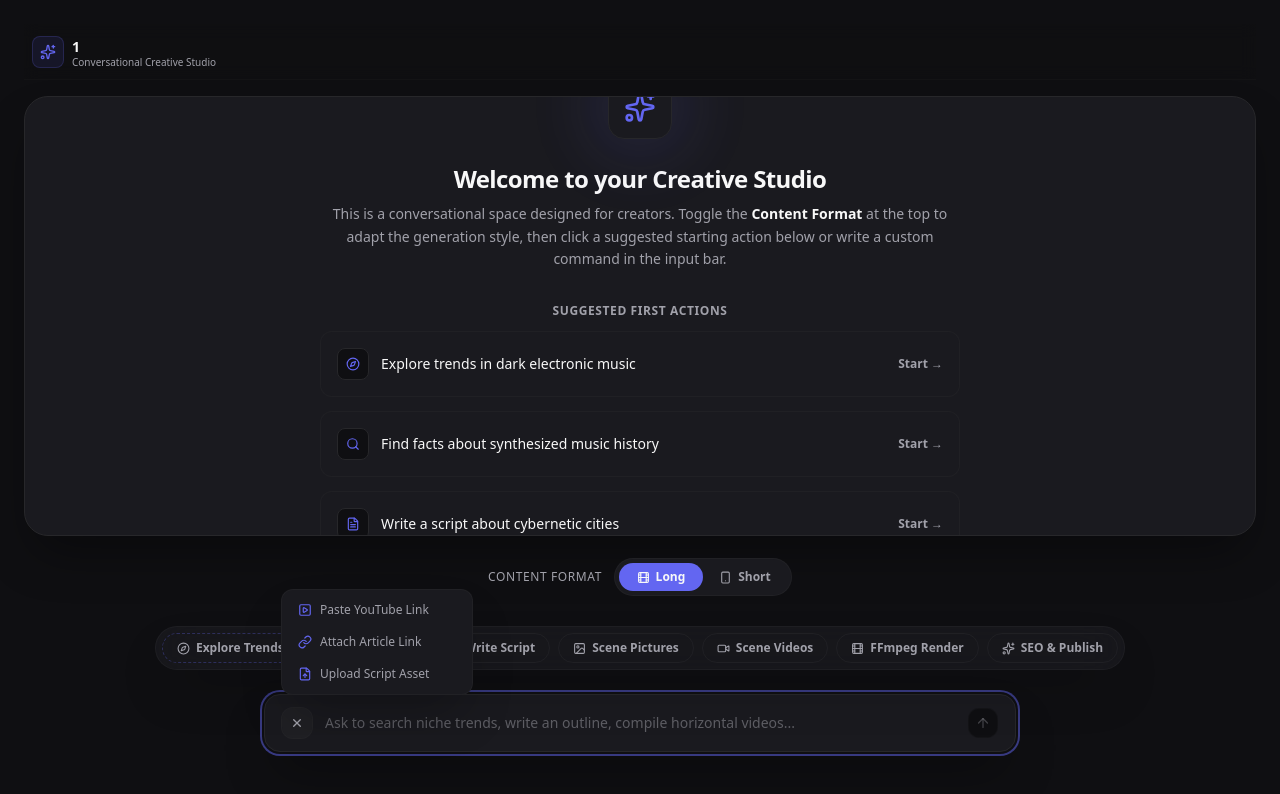
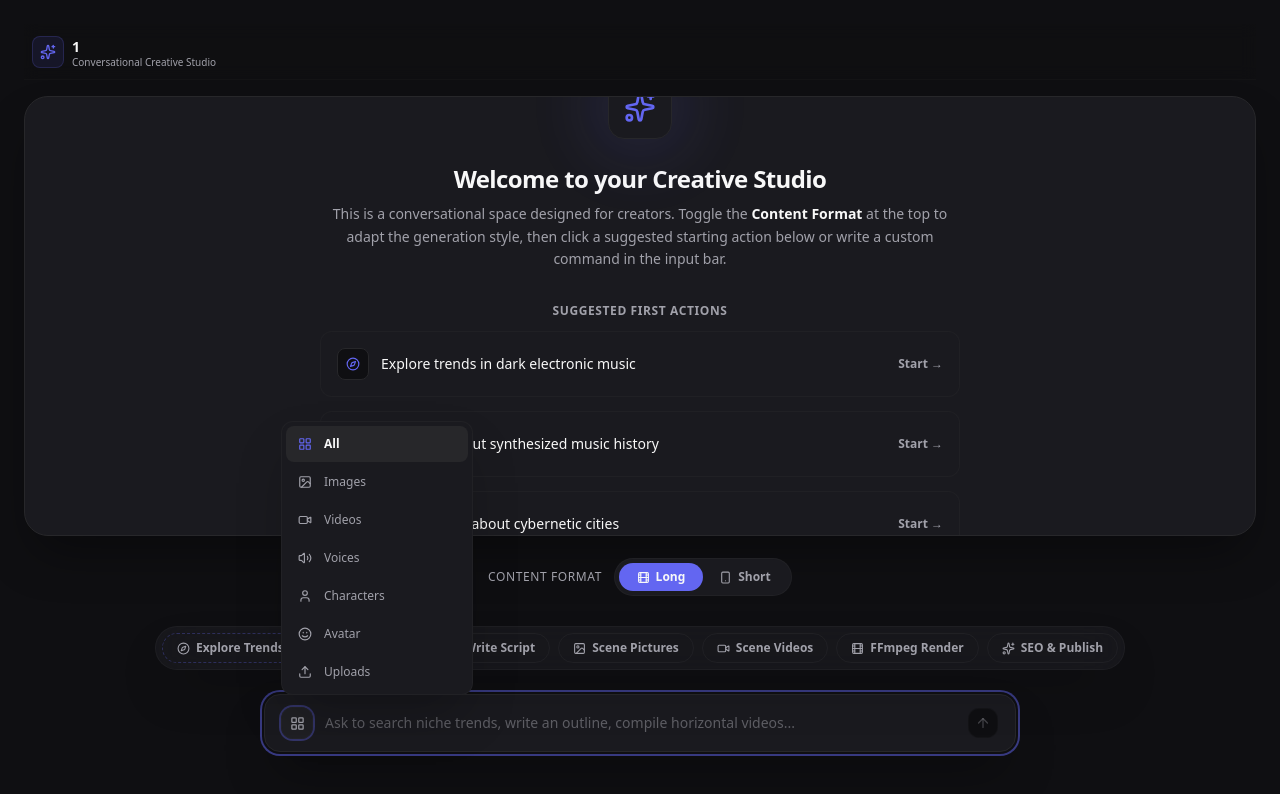
Before and after one commit to 21Teemo/creator-copilot, a Next.js app in the folder frontend/: page /projects/1 in a window 1280 px wide. Both pictures are taken after a click on the button 297 px from the left and 723 px from the top of the page. Shown: the top 794 px of the page. Built offline with nearby package versions, Linux system fonts and the light colour scheme.

Commit message:
Replace input bar attach dropdown with search filter categories All, Images, Videos, Voices, Characters, Avatar, Uploads

```diff
--- a/frontend/src/components/studio/PromptInputBar.tsx
+++ b/frontend/src/components/studio/PromptInputBar.tsx
@@ -2,28 +2,49 @@
 
 import React, { useState, useEffect, useRef } from "react";
 import { useProjectStore } from "@/stores/useProjectStore";
-import { Plus, ArrowUp, Link, FileUp, SquarePlay } from "lucide-react";
+import { ArrowUp, LayoutGrid, Image as ImageIcon, Video, Volume2, User, Smile, Upload } from "lucide-react";
 
 interface PromptInputBarProps {
   onSubmit: (prompt: string) => void;
   disabled?: boolean;
 }
 
+const CATEGORIES = [
+  { id: "all", label: "All", icon: LayoutGrid, placeholder: "Ask to search niche trends, write an outline..." },
+  { id: "images", label: "Images", icon: ImageIcon, placeholder: "Describe the image or cover art you want to generate..." },
+  { id: "videos", label: "Videos", icon: Video, placeholder: "Describe the video clip or storyboard scene to generate..." },
+  { id: "voices", label: "Voices", icon: Volume2, placeholder: "Describe the voiceover narration style or enter script lines..." },
+  { id: "characters", label: "Characters", icon: User, placeholder: "Describe characters or character visual styling..." },
+  { id: "avatar", label: "Avatar", icon: Smile, placeholder: "Customize avatar styling, poses, or expressions..." },
+  { id: "uploads", label: "Uploads", icon: Upload, placeholder: "Upload or search your assets and source files..." },
+];
+
 export default function PromptInputBar({ onSubmit, disabled }: PromptInputBarProps) {
   const [prompt, setPrompt] = useState("");
   const [showAttachMenu, setShowAttachMenu] = useState(false);
+  const [activeCategory, setActiveCategory] = useState("all");
   const contentFormat = useProjectStore((state) => state.contentFormat);
   const menuRef = useRef<HTMLDivElement>(null);
 
-  const placeholderText =
-    contentFormat === "short"
+  const getPlaceholderText = () => {
+    if (activeCategory !== "all") {
+      const cat = CATEGORIES.find((c) => c.id === activeCategory);
+      return cat ? cat.placeholder : "";
+    }
+    return contentFormat === "short"
       ? "Ask to design a viral hook, write a script, generate Short scenes..."
       : "Ask to search niche trends, write an outline, compile horizontal videos...";
+  };
 
   const handleSend = (e?: React.FormEvent) => {
     e?.preventDefault();
     if (!prompt.trim() || disabled) return;
-    onSubmit(prompt.trim());
+
+    let finalPrompt = prompt.trim();
+    if (activeCategory !== "all") {
+      finalPrompt = `[Category: ${activeCategory}] ${finalPrompt}`;
+    }
+    onSubmit(finalPrompt);
     setPrompt("");
   };
 
@@ -41,9 +62,7 @@ export default function PromptInputBar({ onSubmit, disabled }: PromptInputBarPro
     return () => window.removeEventListener("click", handleClose);
   }, [showAttachMenu]);
 
-  const handleAttachOption = (option: string) => {
-    setPrompt((prev) => `${prev} [Attachment: ${option}]`);
-  };
+  const ActiveIcon = CATEGORIES.find((c) => c.id === activeCategory)?.icon || LayoutGrid;
 
   return (
     <div className="w-full max-w-3xl mx-auto mb-6 shrink-0 relative px-2">
@@ -51,7 +70,7 @@ export default function PromptInputBar({ onSubmit, disabled }: PromptInputBarPro
         onSubmit={handleSend}
         className="flex items-center gap-3 bg-studio-surface border border-studio-border rounded-2xl px-4 py-3 shadow-studio focus-within:ring-2 focus-within:ring-accent/50 focus-within:ring-offset-2 focus-within:ring-offset-studio-bg transition-all duration-300"
       >
-        {/* Attachment "+" Menu Button */}
+        {/* Attachment Filter Menu Button */}
         <div ref={menuRef} className="relative shrink-0">
           <button
             type="button"
@@ -60,39 +79,37 @@ export default function PromptInputBar({ onSubmit, disabled }: PromptInputBarPro
               setShowAttachMenu(!showAttachMenu);
             }}
             className={`w-8 h-8 rounded-xl flex items-center justify-center bg-studio-bg hover:bg-studio-border text-studio-text-secondary hover:text-studio-text-primary border border-studio-border/60 transition-all cursor-pointer ${
-              showAttachMenu ? "bg-studio-border/50 text-studio-text-primary" : ""
+              showAttachMenu ? "bg-studio-border/50 text-studio-text-primary ring-2 ring-accent/35" : ""
             }`}
           >
-            <Plus size={16} className={`transition-transform duration-200 ${showAttachMenu ? "rotate-45" : ""}`} />
+            <ActiveIcon size={15} />
           </button>
 
           {/* Attachment Dropdown */}
           {showAttachMenu && (
-            <div className="absolute bottom-11 left-0 w-48 rounded-xl bg-studio-surface border border-studio-border/60 shadow-2xl p-1 z-50 animate-fade-in">
-              <button
-                type="button"
-                onClick={() => handleAttachOption("YouTube Video Link")}
-                className="w-full flex items-center gap-2 px-3 py-2 rounded-lg text-left text-xs text-studio-text-secondary hover:text-studio-text-primary hover:bg-studio-bg transition-colors cursor-pointer"
-              >
-                <SquarePlay size={14} className="text-accent" />
-                Paste YouTube Link
-              </button>
-              <button
-                type="button"
-                onClick={() => handleAttachOption("Research Document URL")}
-                className="w-full flex items-center gap-2 px-3 py-2 rounded-lg text-left text-xs text-studio-text-secondary hover:text-studio-text-primary hover:bg-studio-bg transition-colors cursor-pointer"
-              >
-                <Link size={14} className="text-accent" />
-                Attach Article Link
-              </button>
-              <button
-                type="button"
-                onClick={() => handleAttachOption("Local File Script")}
-                className="w-full flex items-center gap-2 px-3 py-2 rounded-lg text-left text-xs text-studio-text-secondary hover:text-studio-text-primary hover:bg-studio-bg transition-colors cursor-pointer"
-              >
-                <FileUp size={14} className="text-accent" />
-                Upload Script Asset
-              </button>
+            <div className="absolute bottom-11 left-0 w-48 rounded-xl bg-studio-surface border border-studio-border/60 shadow-2xl p-1 z-50 animate-fade-in space-y-0.5">
+              {CATEGORIES.map((cat) => {
+                const IconComponent = cat.icon;
+                const isActive = activeCategory === cat.id;
+                return (
+                  <button
+                    key={cat.id}
+                    type="button"
+                    onClick={() => {
+                      setActiveCategory(cat.id);
+                      setShowAttachMenu(false);
+                    }}
+                    className={`w-full flex items-center gap-3 px-3 py-2.5 rounded-lg text-left text-xs transition-all cursor-pointer ${
+                      isActive
+                        ? "bg-studio-border text-studio-text-primary font-semibold"
+                        : "text-studio-text-secondary hover:text-studio-text-primary hover:bg-studio-bg"
+                    }`}
+                  >
+                    <IconComponent size={14} className={isActive ? "text-accent" : "text-studio-text-secondary"} />
+                    {cat.label}
+                  </button>
+                );
+              })}
             </div>
           )}
         </div>
@@ -104,7 +121,7 @@ export default function PromptInputBar({ onSubmit, disabled }: PromptInputBarPro
           onChange={(e) => setPrompt(e.target.value)}
           onKeyDown={handleKeyDown}
           disabled={disabled}
-          placeholder={placeholderText}
+          placeholder={getPlaceholderText()}
           className="flex-1 bg-transparent text-sm text-studio-text-primary placeholder-studio-text-secondary/50 focus:outline-none"
         />
 
--- a/frontend/src/lib/intentRouter.ts
+++ b/frontend/src/lib/intentRouter.ts
@@ -30,13 +30,19 @@ export function classifyIntent(prompt: string, activeView: StudioView): StudioAc
 
   if (isRefine) return "refine";
 
+  // Category filter routing
+  if (p.includes("category: images")) return "scene_pictures";
+  if (p.includes("category: videos")) return "scene_videos";
+  if (p.includes("category: voices") || p.includes("category: characters") || p.includes("category: avatar")) return "write_script";
+  if (p.includes("category: uploads")) return "seo_publish";
+
   if (p.includes("trend") || p.includes("explore") || p.includes("niche") || p.includes("viral")) {
     return "explore_trends";
   }
   if (p.includes("fact") || p.includes("search") || p.includes("find") || p.includes("summar")) {
     return "fact_finder";
   }
-  if (p.includes("script") || p.includes("write") || p.includes("draft") || p.includes("storyboard")) {
+  if (p.includes("script") || p.includes("write") || p.includes("draft") || p.includes("storyboard") || p.includes("voice") || p.includes("character") || p.includes("avatar")) {
     return "write_script";
   }
   if (p.includes("picture") || p.includes("image") || p.includes("photo")) {
```
